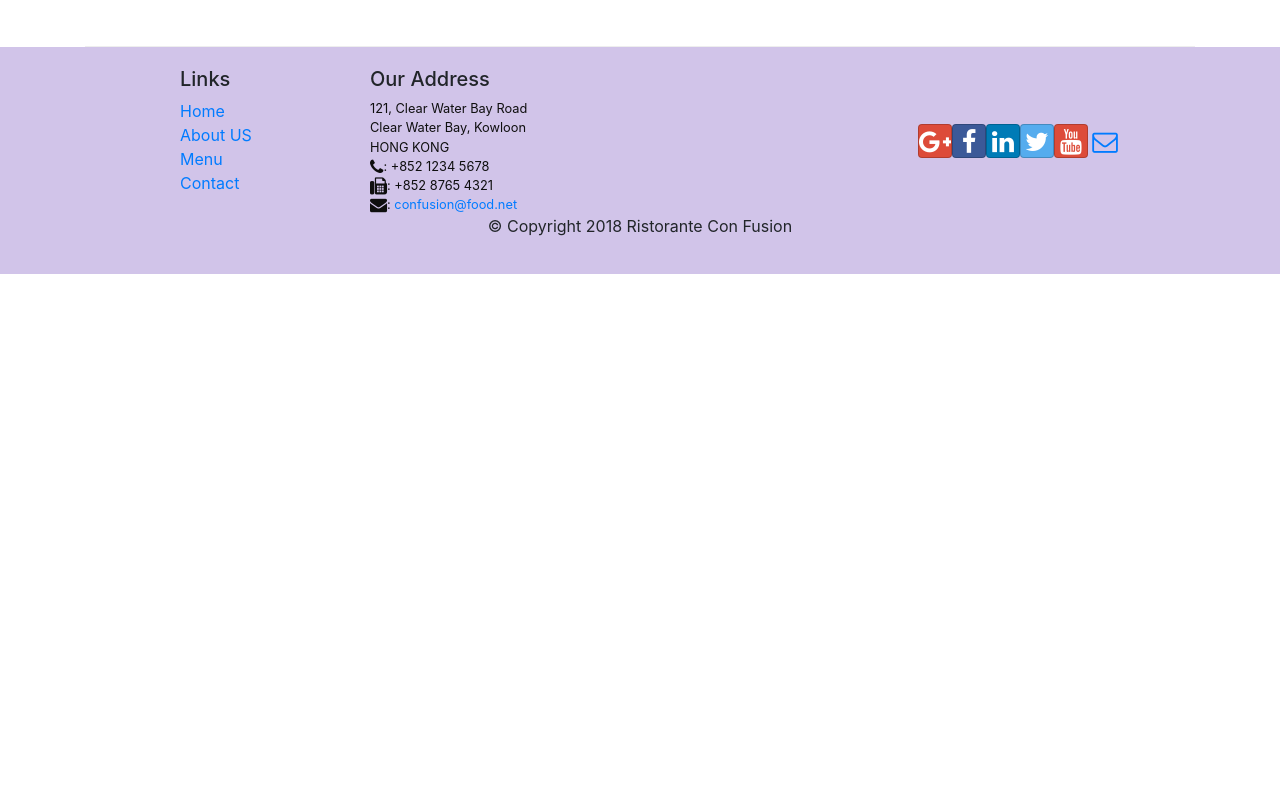
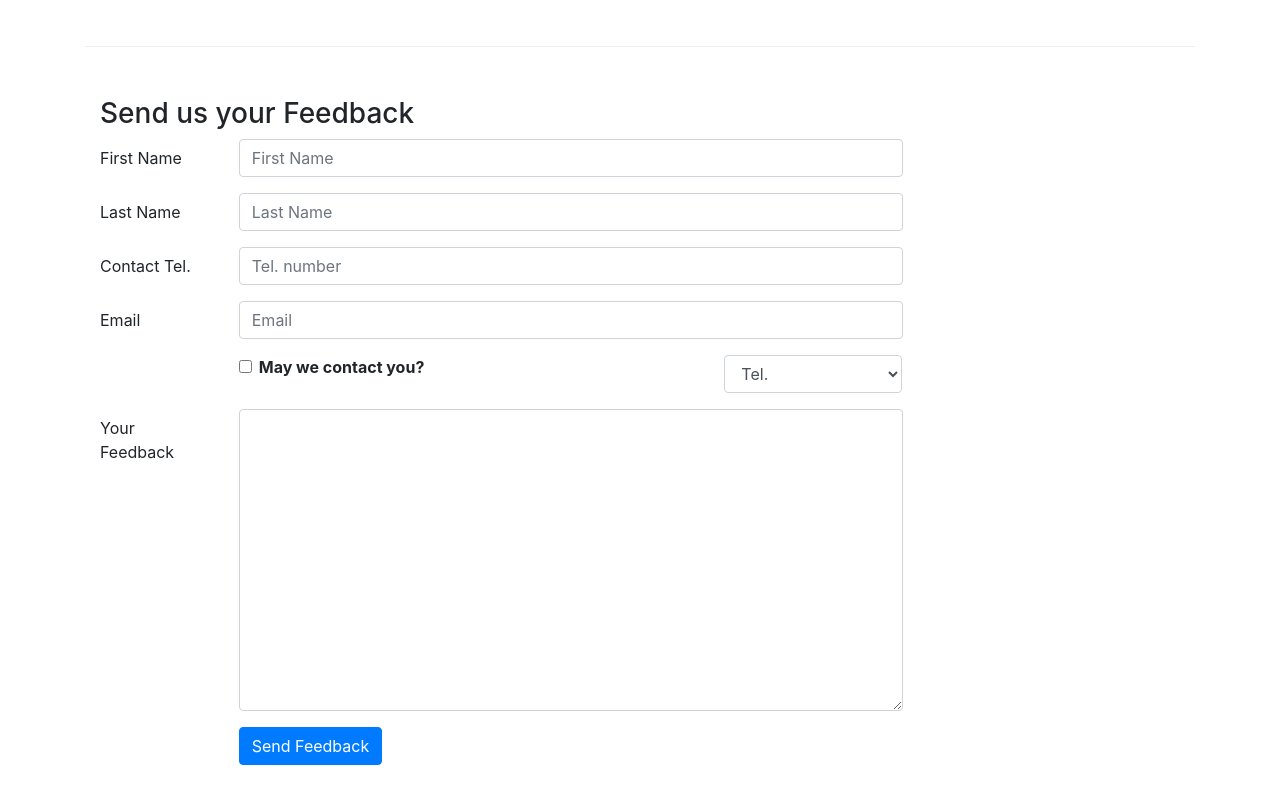
Before and after one commit to theWellHopeErr/conFusion-react, a React (Create React App) app: page /contactus in a window 1280 px wide. Shown: the part 800-1600 px from the top of the page. Before the commit the page ends 1074 px from the top, so only its background shows below. Built offline with nearby package versions, Linux system fonts and the light colour scheme.

Commit message:
Controlled Forms

```diff
--- a/src/components/ContactComponent.js
+++ b/src/components/ContactComponent.js
@@ -1,8 +1,41 @@
-import React from 'react';
-import { Breadcrumb, BreadcrumbItem } from 'reactstrap'
+import React, { Component } from 'react';
+import { Breadcrumb, BreadcrumbItem, Button, Form, FormGroup, Label, Input, Col } from 'reactstrap';
 import { Link } from 'react-router-dom'
 
-function Contact(props) {
+class Contact extends Component {
+
+  constructor(props) {
+    super(props)
+    this.state = {
+      firstname: '',
+      lastname: '',
+      telnum: '',
+      email: '',
+      agree: false,
+      contactType: 'Tel.',
+      message: ''
+    }
+    this.handleInputChange = this.handleInputChange.bind(this);
+    this.handleSubmit = this.handleSubmit.bind(this);
+  }
+
+  handleInputChange(event) {
+    const target = event.target;
+    const value = target.type === 'checkbox' ? target.checked : target.value;
+    const name = target.name;
+
+    this.setState({
+      [name]: value
+    });
+  }
+
+  handleSubmit(event) {
+    console.log('Current State is: ' + JSON.stringify(this.state));
+    alert('Current State is: ' + JSON.stringify(this.state));
+    event.preventDefault();
+  }
+
+  render() {
     return (
       <div className="container">
         <div className="row">
@@ -40,8 +73,91 @@
             </div>
           </div>
         </div>
+        <div className="row row-content">
+          <div className="col-12">
+            <h3>Send us your Feedback</h3>
+          </div>
+          <div className="col-12 col-md-9">
+            <Form onSubmit={this.handleSubmit}>
+              <FormGroup row>
+                <Label htmlFor="firstname" md={2}>First Name</Label>
+                <Col md={10}>
+                  <Input type="text" id="firstname" name="firstname"
+                    placeholder="First Name"
+                    value={this.state.firstname}
+                    onChange={this.handleInputChange} />
+                </Col>
+              </FormGroup>
+              <FormGroup row>
+                <Label htmlFor="lastname" md={2}>Last Name</Label>
+                <Col md={10}>
+                  <Input type="text" id="lastname" name="lastname"
+                    placeholder="Last Name"
+                    value={this.state.lastname}
+                    onChange={this.handleInputChange} />
+                </Col>
+              </FormGroup>
+              <FormGroup row>
+                <Label htmlFor="telnum" md={2}>Contact Tel.</Label>
+                <Col md={10}>
+                  <Input type="tel" id="telnum" name="telnum"
+                    placeholder="Tel. number"
+                    value={this.state.telnum}
+                    onChange={this.handleInputChange} />
+                </Col>
+              </FormGroup>
+              <FormGroup row>
+                <Label htmlFor="email" md={2}>Email</Label>
+                <Col md={10}>
+                  <Input type="email" id="email" name="email"
+                    placeholder="Email"
+                    value={this.state.email}
+                    onChange={this.handleInputChange} />
+                </Col>
+              </FormGroup>
+              <FormGroup row>
+                <Col md={{ size: 6, offset: 2 }}>
+                  <FormGroup check>
+                    <Label check>
+                      <Input type="checkbox"
+                        name="agree"
+                        checked={this.state.agree}
+                        onChange={this.handleInputChange} /> {' '}
+                      <strong>May we contact you?</strong>
+                    </Label>
+                  </FormGroup>
+                </Col>
+                <Col md={{ size: 3, offset: 1 }}>
+                  <Input type="select" name="contactType"
+                    value={this.state.contactType}
+                    onChange={this.handleInputChange}>
+                    <option>Tel.</option>
+                    <option>Email</option>
+                  </Input>
+                </Col>
+              </FormGroup>
+              <FormGroup row>
+                <Label htmlFor="message" md={2}>Your Feedback</Label>
+                <Col md={10}>
+                  <Input type="textarea" id="message" name="message"
+                    rows="12"
+                    value={this.state.message}
+                    onChange={this.handleInputChange}></Input>
+                </Col>
+              </FormGroup>
+              <FormGroup row>
+                <Col md={{ size: 10, offset: 2 }}>
+                  <Button type="submit" color="primary">
+                    Send Feedback
+                                    </Button>
+                </Col>
+              </FormGroup>
+            </Form>
+          </div>
+        </div>
       </div>
     );
   }
+}
 
 export default Contact;
```
Lines whose indentation alone changed are shown as unchanged.
